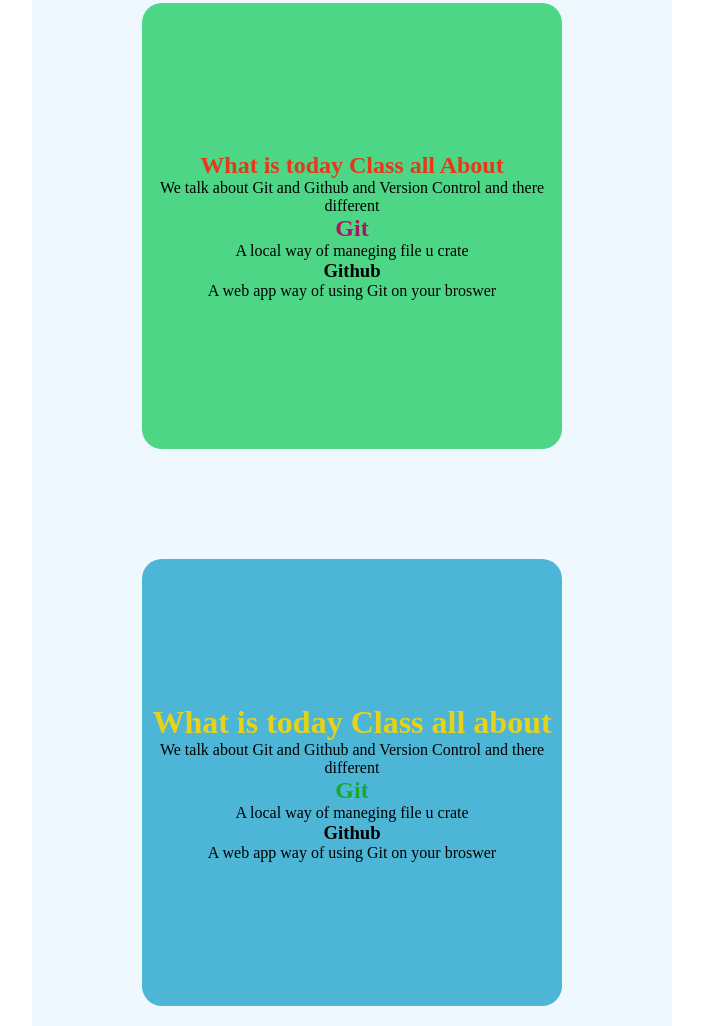
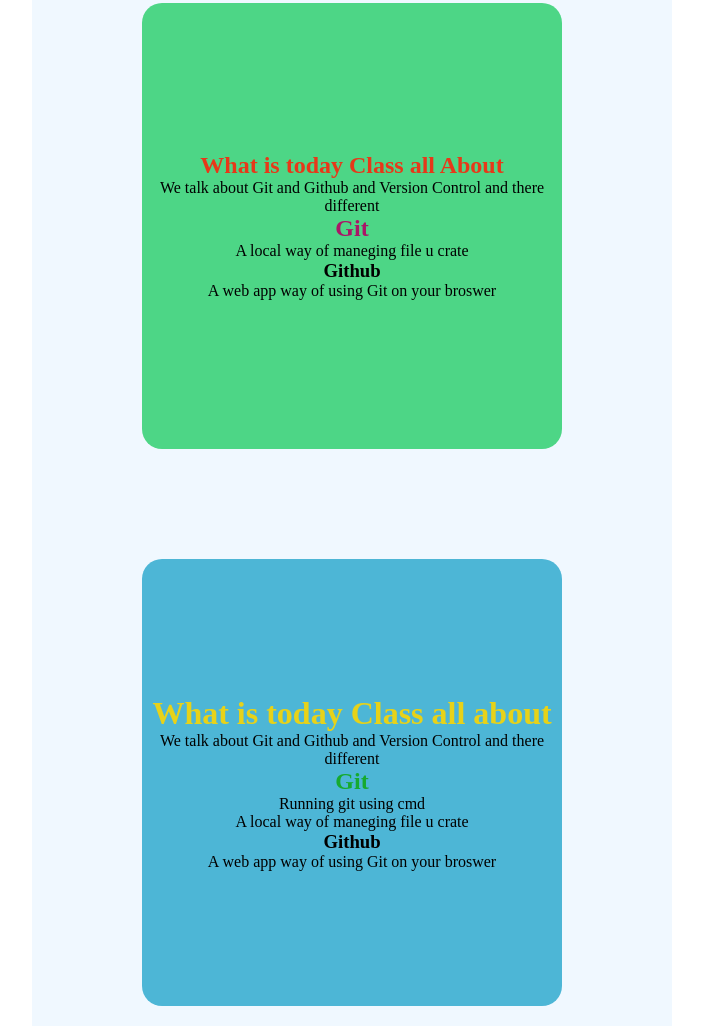
Before and after one commit to charlesraphael63-crypto/Github-3, a website: page index.html in a window 1280 px wide. Shown: the part 574-1600 px from the top of the page, without its empty margins (288-991 px from the left). Drawn offline with Linux system fonts and the light colour scheme.

Commit message:
i added section

```diff
--- a/index.html
+++ b/index.html
@@ -30,6 +30,7 @@
          <h1>What is today Class all about</h1>
         <p>We talk about Git and Github and Version Control and there different</p>
         <h2>Git</h2>
+        <p>Running git using cmd </p>
         <p>A local way of maneging file u crate</p>
         <h3>Github</h3>
         <p>A web app way of using Git on your broswer</p>
```
